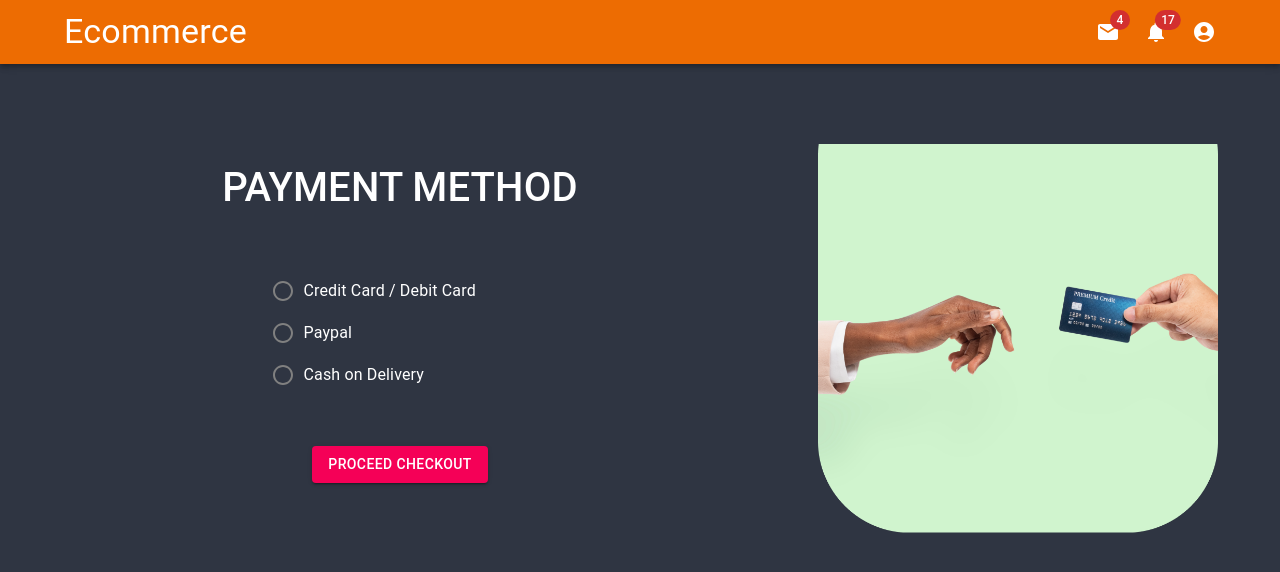
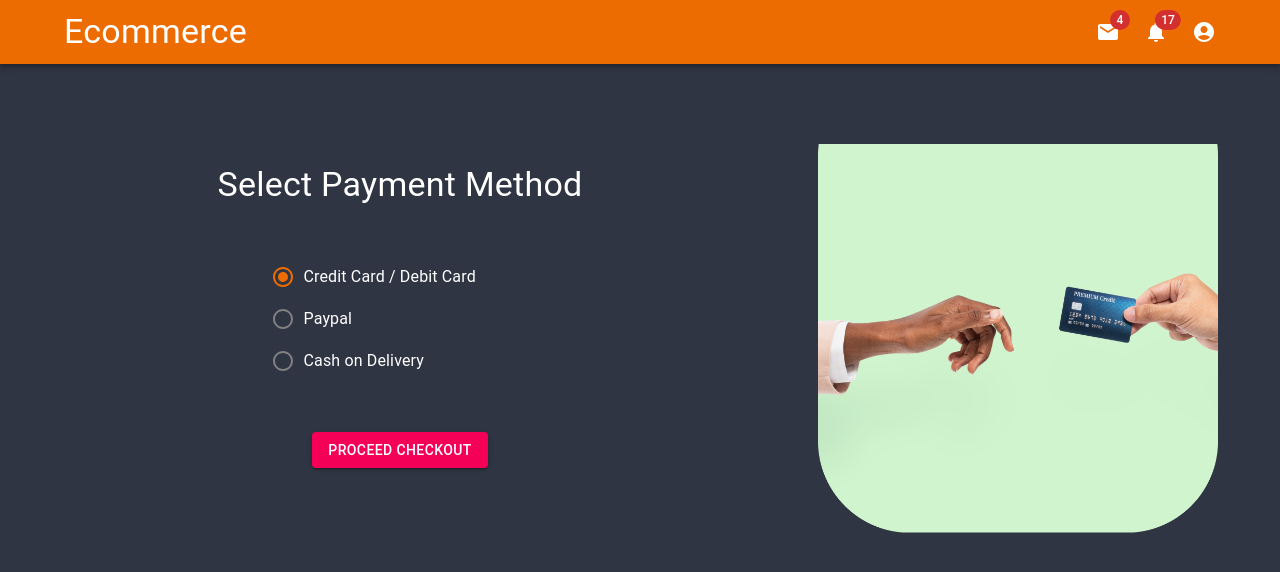
Before and after one commit to Emart-Ecommerce-Sem4/E-Mart-Frontend, a React (Create React App) app: page /payment in a window 1280 px wide. Shown: the top 572 px of the page. Built offline with nearby package versions, Linux system fonts and the light colour scheme.

Commit message:
Payment method text modified

```diff
--- a/src/pages/payment/index.jsx
+++ b/src/pages/payment/index.jsx
@@ -1,5 +1,11 @@
-import { CssBaseline, Stack, Typography, Button, RadioGroup } from '@mui/material';
-import React from 'react';
+import {
+  CssBaseline,
+  Stack,
+  Typography,
+  Button,
+  RadioGroup,
+} from '@mui/material';
+import React, { useState } from 'react';
 import HomeNavBar from '../../components/HomeNavBar';
 import PAYMENT_IMAGE from '../../assets/payment.png';
 import HeightBox from '../../components/HeightBox';
@@ -8,29 +14,55 @@ import FormControlLabel from '@mui/material/FormControlLabel';
 import Radio from '@mui/material/Radio';
 
 export default function Payment() {
+  const [paymentMethod, setPaymentMethod] = useState('card');
+
+  function proceedToCheckOut() {
+    // Check the payment method and route to corresponding page
+  }
+
   return (
     <div>
       <CssBaseline />
       <HomeNavBar />
       <Stack direction="row" spacing={10} justifyContent="center">
-        <div style={{width : "675px"}}>
+        <div style={{ width: '675px' }}>
           <HeightBox height={100} />
-          <Typography>
-            <h1 style={{textAlign : "center"}}>PAYMENT METHOD</h1>
+          <Typography variant="h4" textAlign="center">
+            Select Payment Method
           </Typography>
           <HeightBox height={50} />
-          <div style={{paddingLeft : 210}}>
-            <FormGroup>
-              <RadioGroup>
-                <FormControlLabel value="a" control={<Radio />} label="Credit Card / Debit Card" />
-                <FormControlLabel value="b" control={<Radio />} label="Paypal" />
-                <FormControlLabel value="c" control={<Radio />} label="Cash on Delivery" />
+          <div style={{ paddingLeft: 210 }}>
+            <FormGroup
+              onChange={(event) => {
+                setPaymentMethod(event.target.value);
+              }}
+            >
+              <RadioGroup defaultValue="card">
+                <FormControlLabel
+                  value="card"
+                  control={<Radio />}
+                  label="Credit Card / Debit Card"
+                />
+                <FormControlLabel
+                  value="paypal"
+                  control={<Radio />}
+                  label="Paypal"
+                />
+                <FormControlLabel
+                  value="cash-on-delivery"
+                  control={<Radio />}
+                  label="Cash on Delivery"
+                />
               </RadioGroup>
             </FormGroup>
           </div>
           <HeightBox height={50} />
-          <div style={{textAlign : "center"}}>
-            <Button variant="contained" color="secondary">
+          <div style={{ textAlign: 'center' }}>
+            <Button
+              variant="contained"
+              color="secondary"
+              onClick={proceedToCheckOut}
+            >
               Proceed Checkout
             </Button>
           </div>
```
